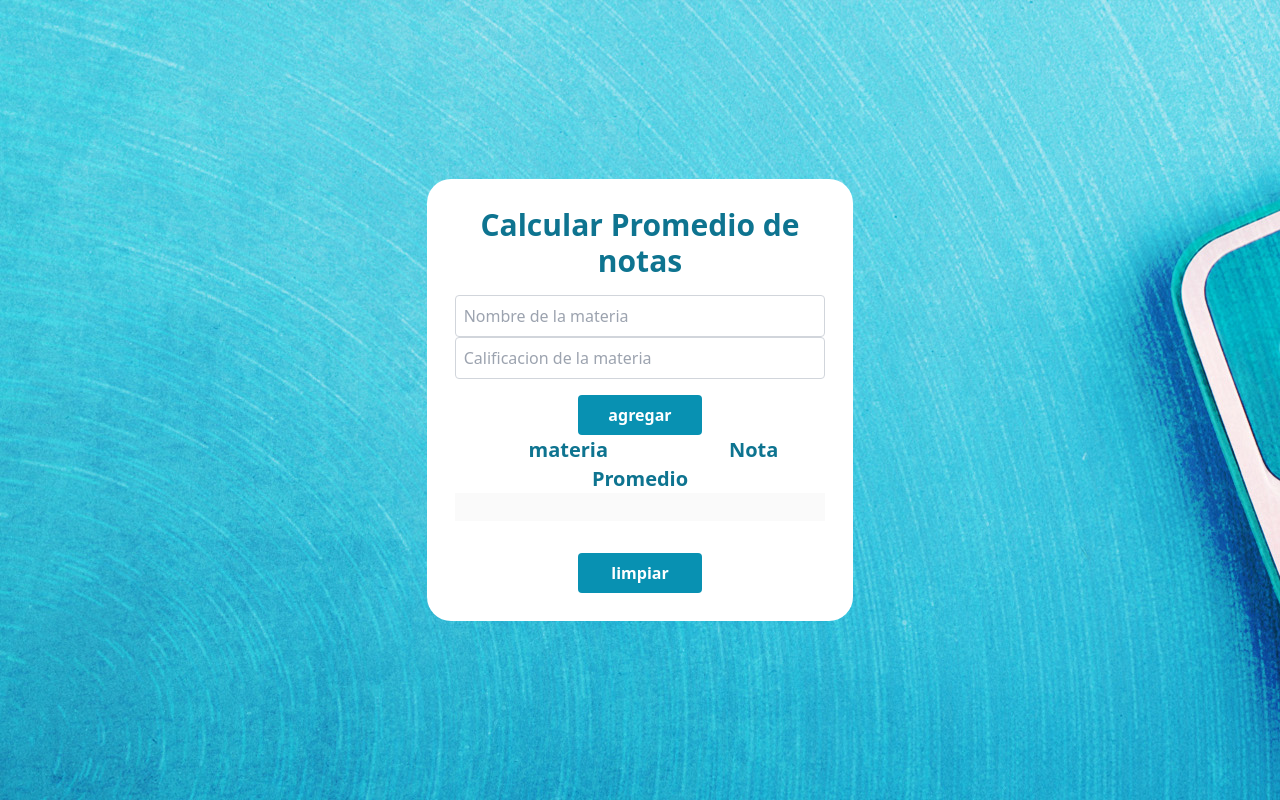
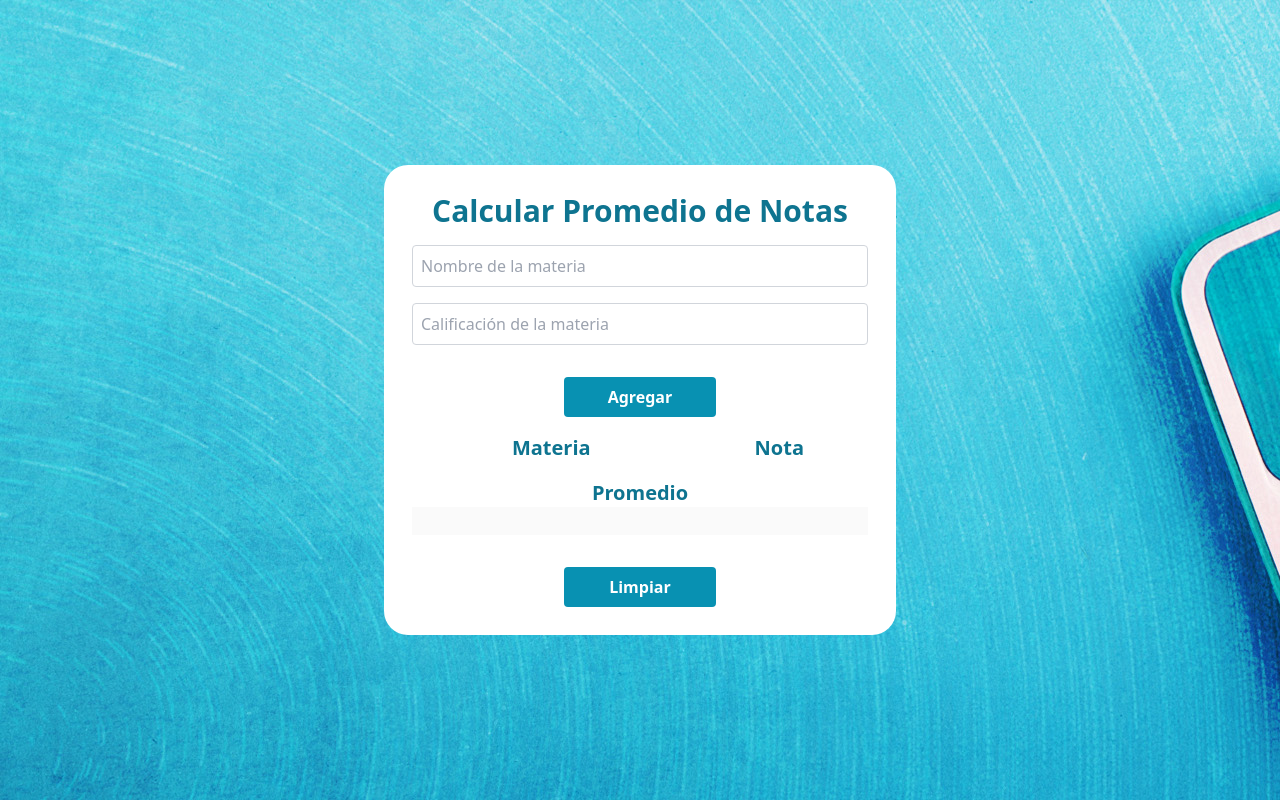
Before and after one commit to JonathanJBS/Promedio, a website: page src/promedio.html in a window 1280 px wide. Drawn offline with Linux system fonts and the light colour scheme.

Commit message:
Update promedio.html

```diff
--- a/src/promedio.html
+++ b/src/promedio.html
@@ -4,28 +4,54 @@
     <meta charset="UTF-8">
     <meta name="viewport" content="width=device-width, initial-scale=1.0">
     <link href="./output.css" rel="stylesheet">
+    <style>
+        .container {
+            max-width: 90%;
+            width: 100%;
+            margin: auto;
+        }
+
+        @media(min-width: 768px) {
+            .container {
+                max-width: 60%;
+            }
+        }
+
+        @media(min-width: 1024px) {
+            .container {
+                max-width: 40%;
+            }
+        }
+
+        .form-input {
+            width: 100%;
+        }
+
+        .table {
+            width: 100%;
+        }
+    </style>
 </head>
 
 <body class="bg-mi-fondo h-screen flex flex-col items-center justify-center">
-    <div class=" bg-white flex flex-col justify-center w-1/3 rounded-3xl p-7 ">
-        <h2 class="text-3xl font-bold mb-4 text-center text-cyan-700 ">Calcular Promedio de notas</h2>
+    <div class="container bg-white flex flex-col justify-center rounded-3xl p-7">
+        <h2 class="text-3xl font-bold mb-4 text-center text-cyan-700">Calcular Promedio de Notas</h2>
 
-
-        <input placeholder="Nombre de la materia" type="text" id="nomMat" class="border border-gray-300 p-2 rounded" />
-        <input placeholder="Calificacion de la materia " type="number" id="numNot" class="border border-gray-300 p-2 rounded"/>
+        <input placeholder="Nombre de la materia" type="text" id="nomMat" class="form-input border border-gray-300 p-2 rounded mb-4" />
+        <input placeholder="Calificación de la materia" type="number" id="numNot" class="form-input border border-gray-300 p-2 rounded mb-4" />
         <div class="flex justify-center mt-4">
-            <button type="submit" id="BtnAgregar" class="bg-cyan-600 hover:bg-cyan-800 text-white font-bold py-2 px-4 rounded w-1/3">agregar</button>
+            <button type="submit" id="BtnAgregar" class="bg-cyan-600 hover:bg-cyan-800 text-white font-bold py-2 px-4 rounded w-1/3">Agregar</button>
         </div>
-        <table id="listaNota" class="">
+        <table id="listaNota" class="table mt-4">
             <tr>
-                <th class="text-xl font-bold mb-4 text-center text-cyan-700 ">materia</th>
-                <th class="text-xl font-bold mb-4 text-center text-cyan-700 ">Nota</th>
+                <th class="text-xl font-bold mb-4 text-center text-cyan-700">Materia</th>
+                <th class="text-xl font-bold mb-4 text-center text-cyan-700">Nota</th>
             </tr>
         </table>
-        <h2 class="text-xl font-bold text-center text-cyan-700 ">Promedio</h2>
-        <input type="number" disabled="" id="inProm" class="text-xl font-bold mb-4 text-center text-cyan-700 " />
+        <h2 class="text-xl font-bold text-center text-cyan-700 mt-4">Promedio</h2>
+        <input type="number" disabled="" id="inProm" class="text-xl font-bold mb-4 text-center text-cyan-700" />
         <div class="flex justify-center mt-4">
-            <button id="BtnLimp"class="bg-cyan-600 hover:bg-cyan-800 text-white font-bold py-2 px-4 rounded w-1/3">limpiar</button>
+            <button id="BtnLimp" class="bg-cyan-600 hover:bg-cyan-800 text-white font-bold py-2 px-4 rounded w-1/3">Limpiar</button>
         </div>
     </div>
 
```
